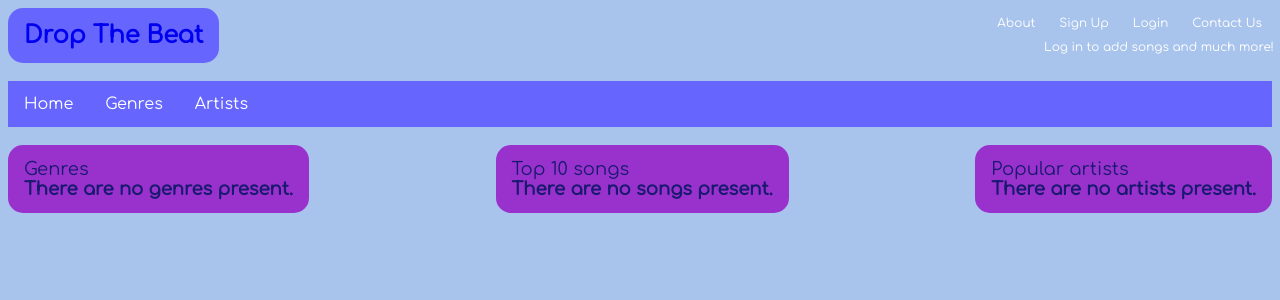
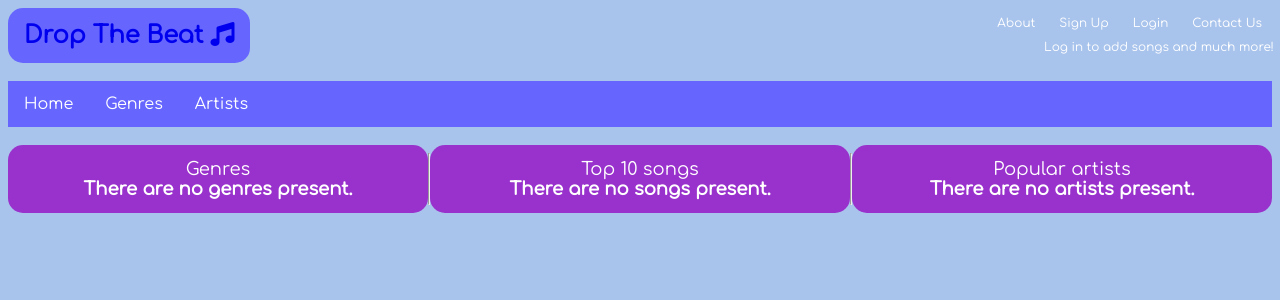
Before and after one commit to 2908400m/web_project, a Django app: page / in a window 1280 px wide. Shown: the top 300 px of the page. Run offline with Django 3.2, Linux system fonts and the light colour scheme; data that the repository does not hold is empty; some libraries are stand-ins or nearby versions.

Commit message:
redid home css slightly

```diff
--- a/drop_the_beat/views.py
+++ b/drop_the_beat/views.py
@@ -13,7 +13,7 @@ import spotipy
 from spotipy.oauth2 import SpotifyClientCredentials
 import os
 from collections import defaultdict
-from dotenv import load_dotenv, dotenv_values
+from dotenv import load_dotenv
 
 load_dotenv()
 
--- a/static/drop_the_beat/style.css
+++ b/static/drop_the_beat/style.css
@@ -86,27 +86,31 @@ body {
 /* Home page classes */
 
 .home-blocks {
-  display:inline-block;
+  flex:1;
   background-color:darkorchid;
   padding: 14px 16px;
   font-size: 18px;
   border-radius: 15px;
-  color:midnightblue;
+  color:white;
+}
+.home-blocks a{
+  color:white;
+  overflow:hidden;
 }
 
-.top-artists {
-  display:inline-block;
-  background-color:darkorchid;
-  padding: 14px 16px;
-  font-size: 18px;
-  margin-right: 16px;
-  border-radius: 15px;
-  color:midnightblue;
+.home-blocks a:hover{
+  color:lightgray;
+}
+
+.home-blocks li{
+  text-decoration:none;
 }
 
 .home-page {
-  display: inline-flex;
-  position: absolute;
+  display:flex;
+  justify-content: center;
+  position: relative;
+  text-align: center;
   width: 100%;
 }
 
@@ -142,14 +146,6 @@ body {
   border-radius: 10px;
 }
 
-
-
-hr.thickborder {
-  border: 10px solid #A9C4EC;
-}
-
-
-
 /* SignUp */
 
 
--- a/templates/drop_the_beat/base.html
+++ b/templates/drop_the_beat/base.html
@@ -14,11 +14,12 @@
     </title>
     <link rel="stylesheet" href="{% static 'drop_the_beat/style.css' %}">
     <link rel="stylesheet" href="https://fonts.googleapis.com/css?family=Comfortaa">
+    <script src="https://kit.fontawesome.com/ff24323b79.js" crossorigin="anonymous"></script>
 </head>
 <body>
 
     <div class="main_name">
-    <a href="{% url 'drop_the_beat:home' %}">Drop The Beat</a>
+    <a href="{% url 'drop_the_beat:home' %}">Drop The Beat <i class="fas fa-music"></i></a>
     </div>
     <br />
     <div class = "top_right_nav">
--- a/templates/drop_the_beat/home.html
+++ b/templates/drop_the_beat/home.html
@@ -20,7 +20,7 @@
     {% endif %}
 </div>
 
-<hr class="thickborder"/>
+<hr />
 
 <div class="home-blocks">
     Top 10 songs
@@ -36,9 +36,9 @@
     {% endif %}
 </div>
 
-<hr class="thickborder"/>
+<hr />
 
-<div class="top-artists">
+<div class="home-blocks">
     Popular artists
     <br />
     {% if popular_artists %}
```
